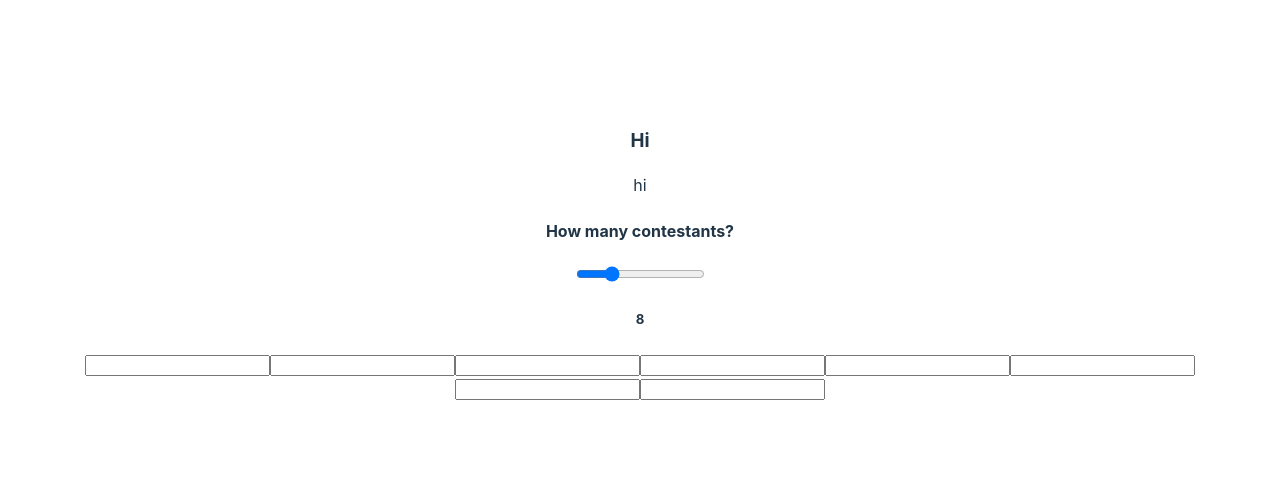
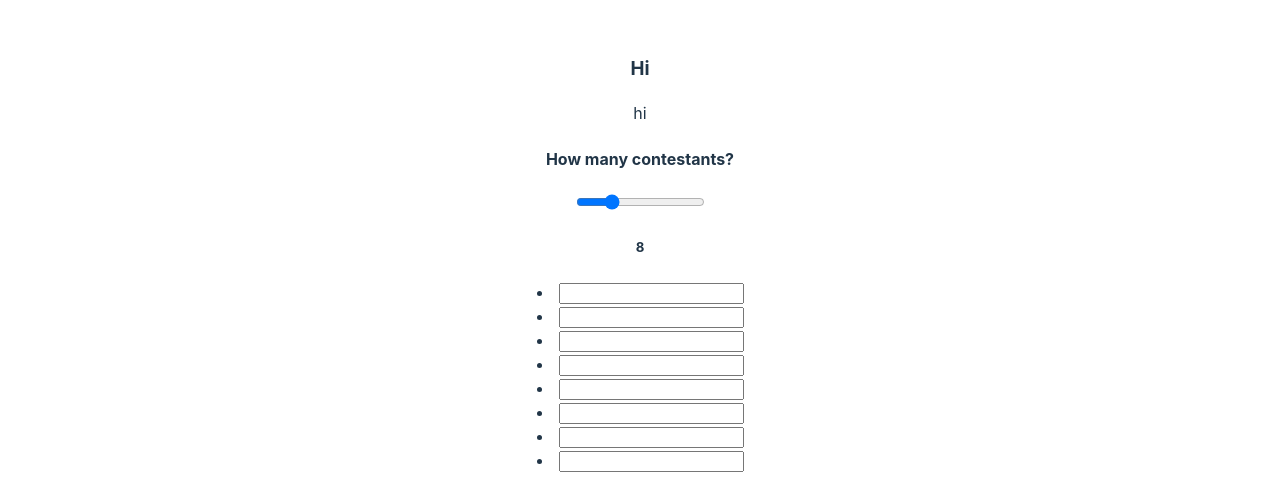
Before and after one commit to harrisimon/bracketeer, a React (Vite) app: page / in a window 1280 px wide. Shown: the part 146-648 px from the top of the page. Built offline with nearby package versions, Linux system fonts and the light colour scheme.

Commit message:
added draggablelist npm

```diff
--- a/package.json
+++ b/package.json
@@ -22,7 +22,8 @@
     "mongodb": "4.1",
     "mongoose": "^7.0.3",
     "react": "^18.2.0",
-    "react-dom": "^18.2.0"
+    "react-dom": "^18.2.0",
+    "react-draggable-list": "^4.1.0"
   },
   "devDependencies": {
     "@babel/core": "^7.21.4",
--- a/src/client/components/Input.tsx
+++ b/src/client/components/Input.tsx
@@ -1,6 +1,7 @@
 import { useState, useEffect } from 'react';
 import Slider from './Slider';
 import InputsArray from './InputsArray';
+import DraggableList from 'react-draggable-list';
 
 // a submit button could send the contestants array to a separate view for seed-ordering, or straight to the create tournament api if already ordered (or if user doesn't care about order)
 
@@ -12,11 +13,14 @@ const Input = () => {
     <div>
       <div>hi</div>
       <Slider sliderVal={sliderVal} setSliderVal={setSliderVal} />
+
+
       <InputsArray
         contestants={contestants}
         setContestants={setContestants}
         sliderVal={sliderVal}
       />
+
     </div>
   );
 };
--- a/src/client/components/InputsArray.tsx
+++ b/src/client/components/InputsArray.tsx
@@ -10,6 +10,8 @@ const InputsArray = ({
     const fields = [];
     for (let i = 0; i < 2 ** sliderVal; i++) {
       const newInput = (
+        <li key={i}>
+
           <input
             type='text'
             value={contestants[i]}
@@ -22,6 +24,7 @@ const InputsArray = ({
               setContestants(arr);
             }}
           />
+        </li>
       );
       fields.push(newInput);
     }
```
Also changed, not shown: 2 other files (tests, documents, lock files or other folders). Lines whose indentation alone changed are shown as unchanged.
